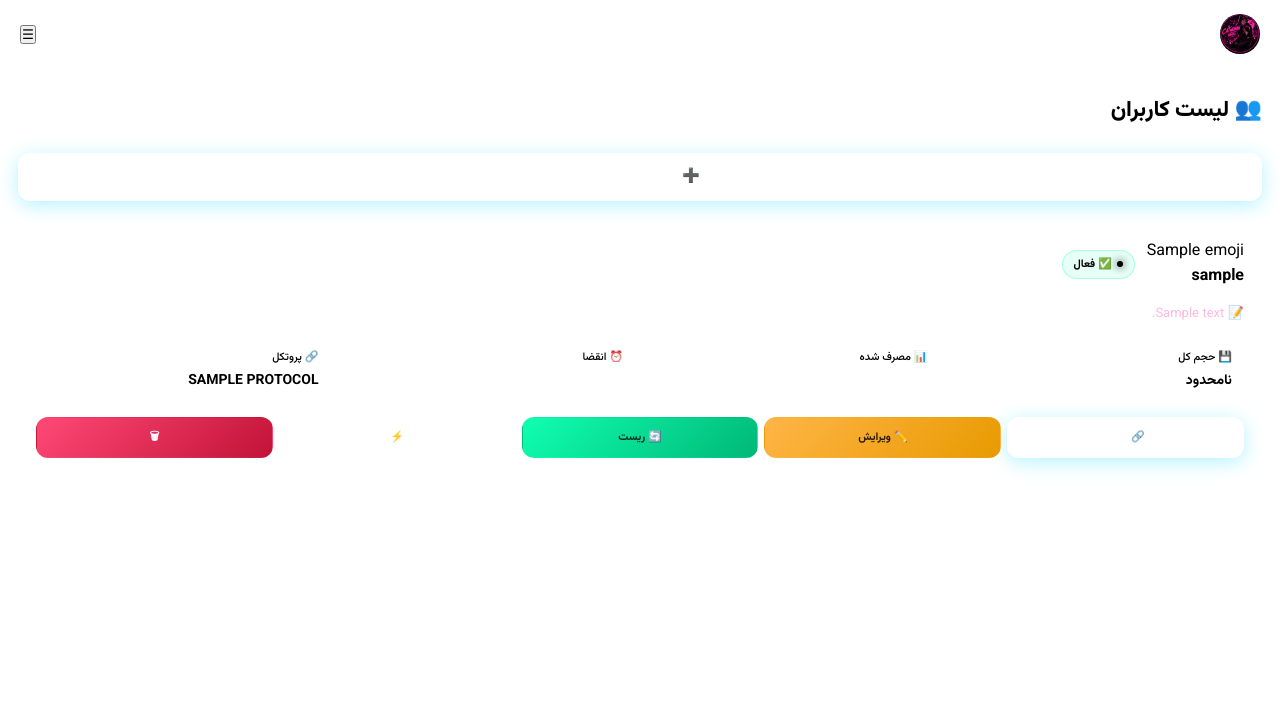
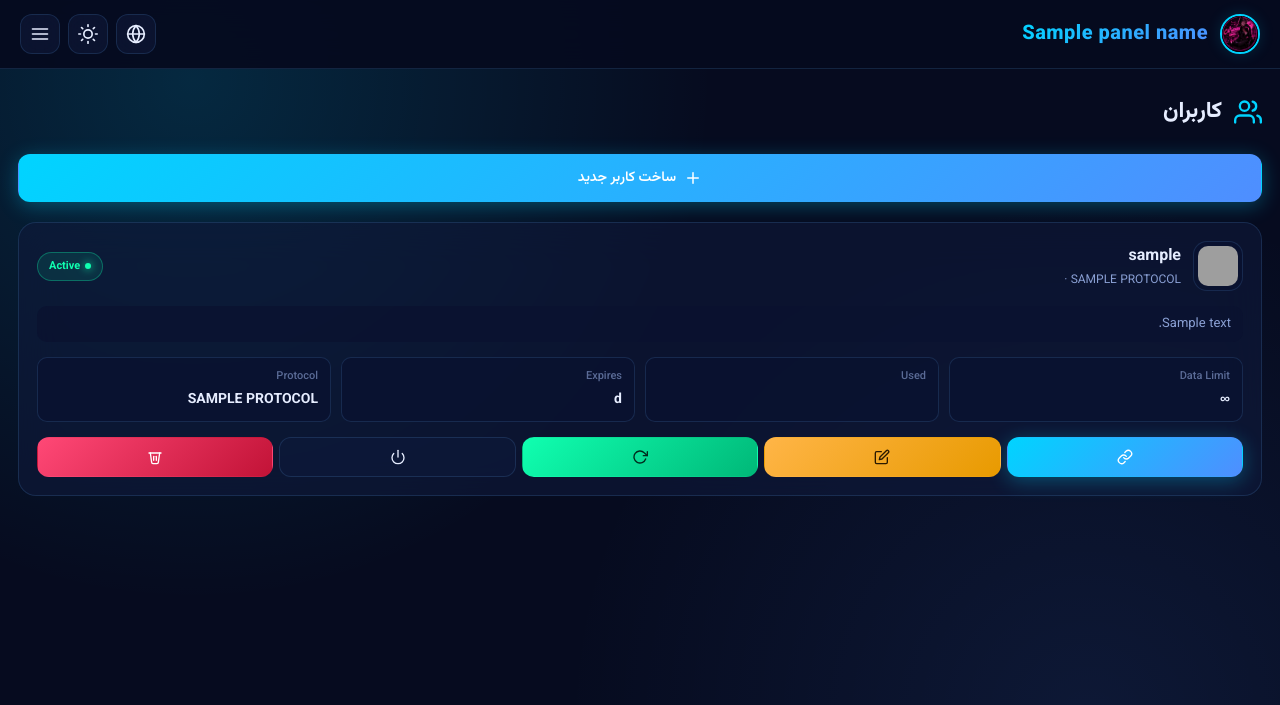
Before and after one commit to ajagdisxnshx/catwoman-panel, a FastAPI app: template templates/users.html in a window 1280 px wide. Shown: the top 705 px of the page. Run offline with FastAPI, Linux system fonts and the light colour scheme; the template is opened without the code that fills it: most values are stand-ins (such as "Sample title", 1, 10 or a date in 2020); parts of the project's set-up code (start-up, migrations or seed data) failed here and were passed over; grey boxes are pictures that could not be loaded.

Commit message:
Update users.html

```diff
--- a/templates/users.html
+++ b/templates/users.html
@@ -1,79 +1,60 @@
-<!DOCTYPE html>
-<html lang="fa">
-<head>
-    <meta charset="UTF-8">
-    <meta name="viewport" content="width=device-width, initial-scale=1.0">
-    <title>کاربران - {{ panel_name }}</title>
-    <link rel="stylesheet" href="/static/style.css">
-</head>
-<body>
-    <header class="header">
-        <div class="header-content">
-            <div class="brand-logo-wrap">
-                <img src="/static/logo.jpg" alt="CatWoman" class="panel-logo-img">
-                <span class="logo">CatWoman</span>
-            </div>
-            <button class="menu-btn" onclick="toggleMenu()">☰</button>
-        </div>
-    </header>
+{% extends "base.html" %}
+{% block title %}Users - {{ panel_name }}{% endblock %}
+{% block content %}
 
-    <div class="overlay" onclick="toggleMenu()"></div>
-    <nav class="nav-menu">
-        <a href="/dashboard" class="nav-item">📊 داشبورد</a>
-        <a href="/users" class="nav-item active">👥 کاربران</a>
-        <a href="/users/add" class="nav-item">➕ ساخت کاربر</a>
-        <a href="/logout" class="nav-item">🚪 خروج</a>
-    </nav>
+<h1 class="page-title">
+    <svg viewBox="0 0 24 24" fill="none" stroke="currentColor" stroke-width="2" stroke-linecap="round" stroke-linejoin="round"><path d="M17 21v-2a4 4 0 0 0-4-4H5a4 4 0 0 0-4 4v2"/><circle cx="9" cy="7" r="4"/><path d="M23 21v-2a4 4 0 0 0-3-3.87"/><path d="M16 3.13a4 4 0 0 1 0 7.75"/></svg>
+    <span data-i18n="users">کاربران</span>
+</h1>
 
-    <div class="container">
-        <h1 class="page-title">👥 لیست کاربران</h1>
-
-        <a href="/users/add" class="btn btn-primary btn-block" style="margin-bottom: 20px;">➕ ساخت کاربر جدید</a>
+<a href="/users/add" class="btn btn-primary btn-block" style="margin-bottom: 20px;">
+    <svg viewBox="0 0 24 24" fill="none" stroke="currentColor" stroke-width="2" stroke-linecap="round" stroke-linejoin="round"><line x1="12" y1="5" x2="12" y2="19"/><line x1="5" y1="12" x2="19" y2="12"/></svg>
+    <span data-i18n="new_user">ساخت کاربر جدید</span>
+</a>
 
 {% if users %}
     {% for user in users %}
     <div class="user-card">
         <div class="user-head">
-                    <div>
-                        <span class="user-emoji">{{ user.emoji }}</span>
+            <div class="user-avatar">
+                <img src="https://api.dicebear.com/7.x/bottts-neutral/svg?seed={{ user.username }}&backgroundColor=0a1230,00d4ff,4f8eff" alt="Avatar">
+            </div>
+            <div class="user-meta">
                 <span class="user-name">{{ user.username }}</span>
+                <div class="user-sub">{{ user.protocol|upper }} · {{ format_bytes(user.data_used) }}</div>
             </div>
             {% if user.status == 'active' %}
-                        <span class="status-badge status-active">✅ فعال</span>
+                <span class="status-badge status-active">Active</span>
             {% elif user.status == 'data_exhausted' %}
-                        <span class="status-badge status-disabled">📊 حجم تمام</span>
+                <span class="status-badge status-disabled">No Data</span>
             {% elif user.status == 'expired' %}
-                        <span class="status-badge status-disabled">⏰ منقضی</span>
+                <span class="status-badge status-disabled">Expired</span>
             {% else %}
-                        <span class="status-badge status-disabled">⛔ غیرفعال</span>
+                <span class="status-badge status-disabled">Disabled</span>
             {% endif %}
         </div>
 
         {% if user.description %}
-                <div style="color: #ffb8e0; font-size: 13px; margin-bottom: 10px;">📝 {{ user.description }}</div>
+        <div style="color: var(--text-secondary); font-size: 13px; margin-bottom: 10px; padding: 8px 12px; background: var(--bg-input); border-radius: 10px;">{{ user.description }}</div>
         {% endif %}
 
         <div class="user-info">
             <div class="info-item">
-                        <div class="info-label">💾 حجم کل</div>
+                <div class="info-label">Data Limit</div>
                 <div class="info-value">
-                            {% if user.data_limit > 0 %}
-                                {{ format_bytes(user.data_limit) }}
-                            {% else %}
-                                نامحدود
-                            {% endif %}
+                    {% if user.data_limit > 0 %}{{ format_bytes(user.data_limit) }}{% else %}∞{% endif %}
                 </div>
             </div>
             <div class="info-item">
-                        <div class="info-label">📊 مصرف شده</div>
+                <div class="info-label">Used</div>
                 <div class="info-value">{{ format_bytes(user.data_used) }}</div>
             </div>
             <div class="info-item">
-                        <div class="info-label">⏰ انقضا</div>
-                        <div class="info-value">{{ days_remaining(user.expiry_date) }}</div>
+                <div class="info-label">Expires</div>
+                <div class="info-value">{{ days_remaining(user.expiry_date) }} d</div>
             </div>
             <div class="info-item">
-                        <div class="info-label">🔗 پروتکل</div>
+                <div class="info-label">Protocol</div>
                 <div class="info-value">{{ user.protocol|upper }}</div>
             </div>
         </div>
@@ -86,27 +67,29 @@
         {% endif %}
 
         <div class="user-actions">
-                    <a href="/sub/{{ user.sub_token }}" target="_blank" class="btn btn-primary">🔗 ساب</a>
-                    <a href="/users/edit/{{ user.id }}" class="btn btn-warning">✏️ ویرایش</a>
-                    <a href="/users/reset/{{ user.id }}" class="btn btn-success">🔄 ریست</a>
-                    <a href="/users/toggle/{{ user.id }}" class="btn btn-ghost">⚡</a>
-                    <a href="/users/delete/{{ user.id }}" class="btn btn-danger" onclick="return confirm('حذف این کاربر؟')">🗑</a>
+            <a href="/sub/{{ user.sub_token }}" target="_blank" class="btn btn-primary" title="Subscription">
+                <svg viewBox="0 0 24 24" fill="none" stroke="currentColor" stroke-width="2" stroke-linecap="round" stroke-linejoin="round"><path d="M10 13a5 5 0 0 0 7.54.54l3-3a5 5 0 0 0-7.07-7.07l-1.72 1.71"/><path d="M14 11a5 5 0 0 0-7.54-.54l-3 3a5 5 0 0 0 7.07 7.07l1.71-1.71"/></svg>
+            </a>
+            <a href="/users/edit/{{ user.id }}" class="btn btn-warning" title="Edit">
+                <svg viewBox="0 0 24 24" fill="none" stroke="currentColor" stroke-width="2" stroke-linecap="round" stroke-linejoin="round"><path d="M11 4H4a2 2 0 0 0-2 2v14a2 2 0 0 0 2 2h14a2 2 0 0 0 2-2v-7"/><path d="M18.5 2.5a2.121 2.121 0 0 1 3 3L12 15l-4 1 1-4 9.5-9.5z"/></svg>
+            </a>
+            <a href="/users/reset/{{ user.id }}" class="btn btn-success" title="Reset">
+                <svg viewBox="0 0 24 24" fill="none" stroke="currentColor" stroke-width="2" stroke-linecap="round" stroke-linejoin="round"><polyline points="23 4 23 10 17 10"/><path d="M20.49 15a9 9 0 1 1-2.12-9.36L23 10"/></svg>
+            </a>
+            <a href="/users/toggle/{{ user.id }}" class="btn btn-ghost" title="Toggle">
+                <svg viewBox="0 0 24 24" fill="none" stroke="currentColor" stroke-width="2" stroke-linecap="round" stroke-linejoin="round"><path d="M18.36 6.64a9 9 0 1 1-12.73 0"/><line x1="12" y1="2" x2="12" y2="12"/></svg>
+            </a>
+            <a href="/users/delete/{{ user.id }}" class="btn btn-danger" title="Delete" onclick="return confirm('Delete this user?')">
+                <svg viewBox="0 0 24 24" fill="none" stroke="currentColor" stroke-width="2" stroke-linecap="round" stroke-linejoin="round"><polyline points="3 6 5 6 21 6"/><path d="M19 6l-2 14a2 2 0 0 1-2 2H9a2 2 0 0 1-2-2L5 6"/><path d="M10 11v6"/><path d="M14 11v6"/></svg>
+            </a>
         </div>
     </div>
     {% endfor %}
 {% else %}
     <div class="empty-state">
-                <div class="empty-icon">🐱</div>
-                <p style="margin-top: 20px; font-size: 16px;">هنوز کاربری ساخته نشده!</p>
+        <svg viewBox="0 0 24 24" fill="none" stroke="currentColor" stroke-width="1.5" stroke-linecap="round" stroke-linejoin="round"><path d="M17 21v-2a4 4 0 0 0-4-4H5a4 4 0 0 0-4 4v2"/><circle cx="9" cy="7" r="4"/></svg>
+        <p data-i18n="no_users">هنوز کاربری ساخته نشده</p>
     </div>
 {% endif %}
-    </div>
 
-    <script>
-        function toggleMenu() {
-            document.querySelector('.nav-menu').classList.toggle('active');
-            document.querySelector('.overlay').classList.toggle('active');
-        }
-    </script>
-</body>
-</html>
+{% endblock %}
```
Lines whose indentation alone changed are shown as unchanged.
